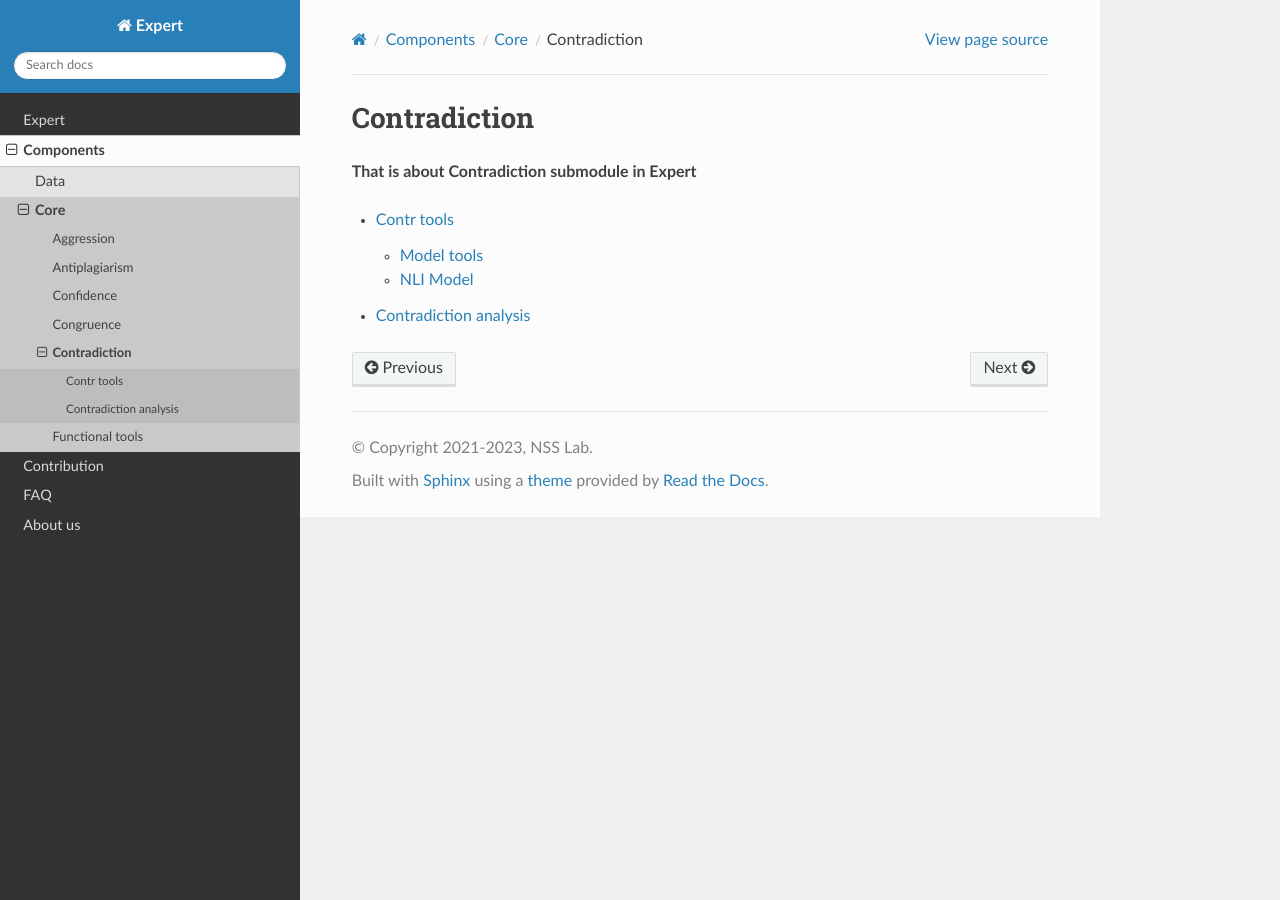
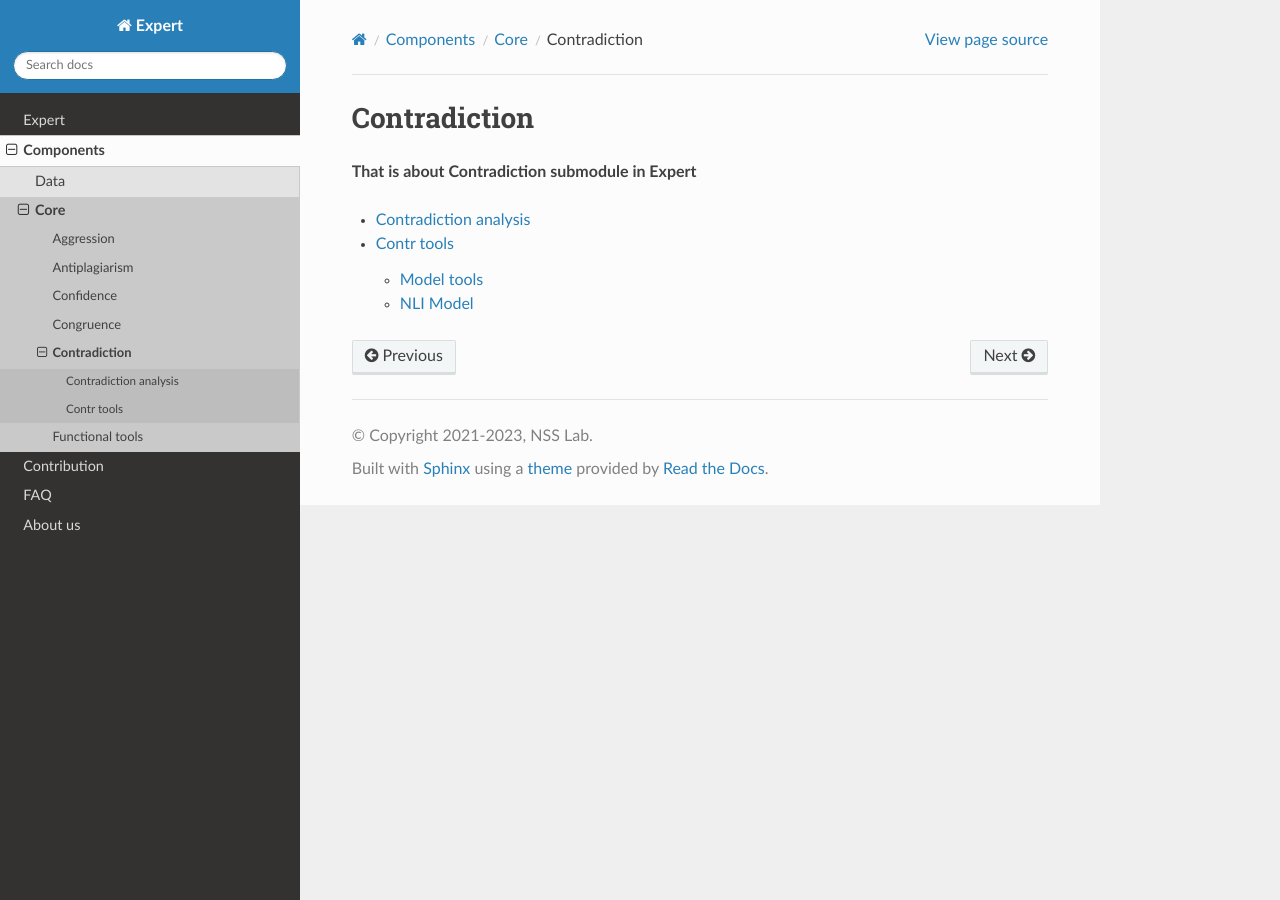
Before and after one commit to expertspec/expert, a Sphinx documentation site: the page built from docs/source/components/core/contradiction/index.rst, in a window 1280 px wide. Built offline with Sphinx 7.4.7 and the Read the Docs theme 2.0.0, drawn with Linux system fonts in a browser that asks for light colours.

Commit message:
style changes

```diff
--- a/docs/source/components/core/aggression/index.rst
+++ b/docs/source/components/core/aggression/index.rst
@@ -7,7 +7,7 @@ Aggression
    :glob:
    :maxdepth: 4
 
+   aggression_analysis
    audio_aggression/index.rst
    text_aggression/index.rst
    video_aggression/index.rst
-   aggression_analysis
--- a/docs/source/components/core/antiplagiarism/index.rst
+++ b/docs/source/components/core/antiplagiarism/index.rst
@@ -7,5 +7,5 @@ Antiplagiarism
    :glob:
    :maxdepth: 4
 
+   antiplagiarism_module
    plagiarism_tools/index.rst
-   antiplagiarism_module
--- a/docs/source/components/core/congruence/index.rst
+++ b/docs/source/components/core/congruence/index.rst
@@ -7,7 +7,7 @@ Congruence
    :glob:
    :maxdepth: 4
 
+   congruence_analysis
    audio_emotions/index.rst
    text_emotions/index.rst
    video_emotions/index.rst
-   congruence_analysis
--- a/docs/source/components/core/contradiction/index.rst
+++ b/docs/source/components/core/contradiction/index.rst
@@ -7,5 +7,5 @@ Contradiction
    :glob:
    :maxdepth: 4
 
+   contradiction_analysis
    contr_tools/index.rst
-   contradiction_analysis
--- a/docs/source/conf.py
+++ b/docs/source/conf.py
@@ -27,7 +27,7 @@ copyright = "2021-{}, NSS Lab".format(datetime.datetime.now().year)
 author = "NSS Lab"
 
 # The full version, including alpha/beta/rc tags
-release = "0.0.1"
+release = "0.0.2"
 # -- General configuration ---------------------------------------------------
 
 # Add any Sphinx extension module names here, as strings. They can be
```
